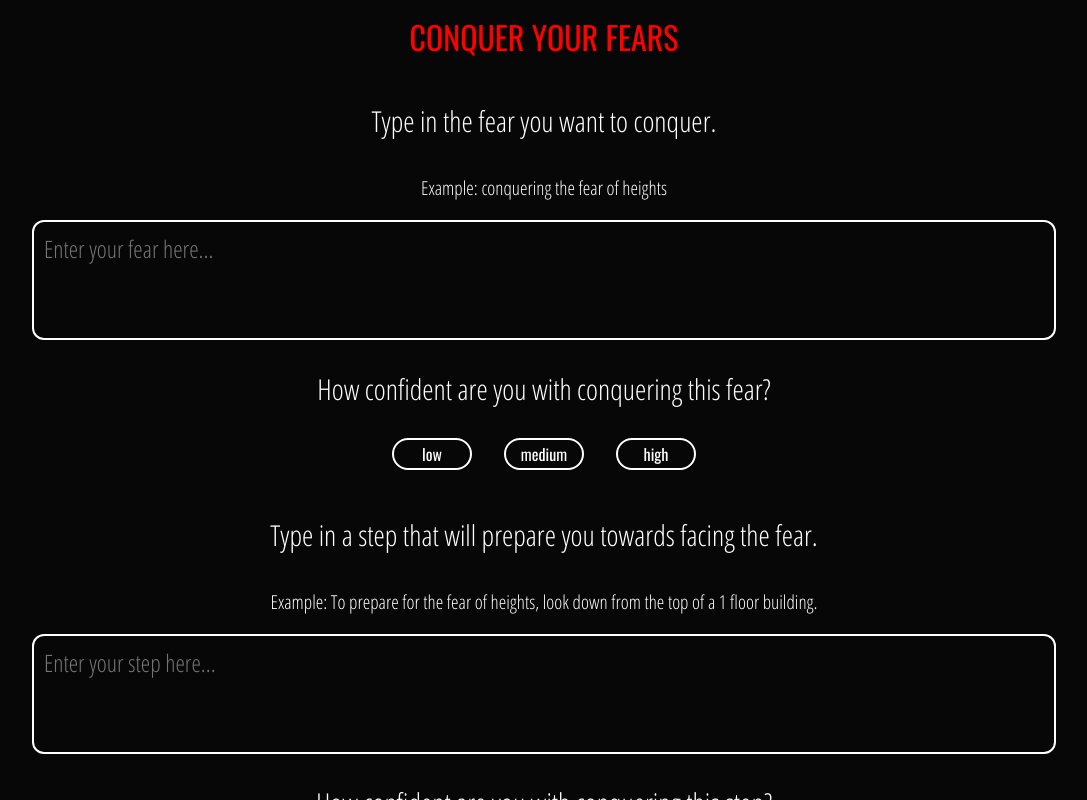
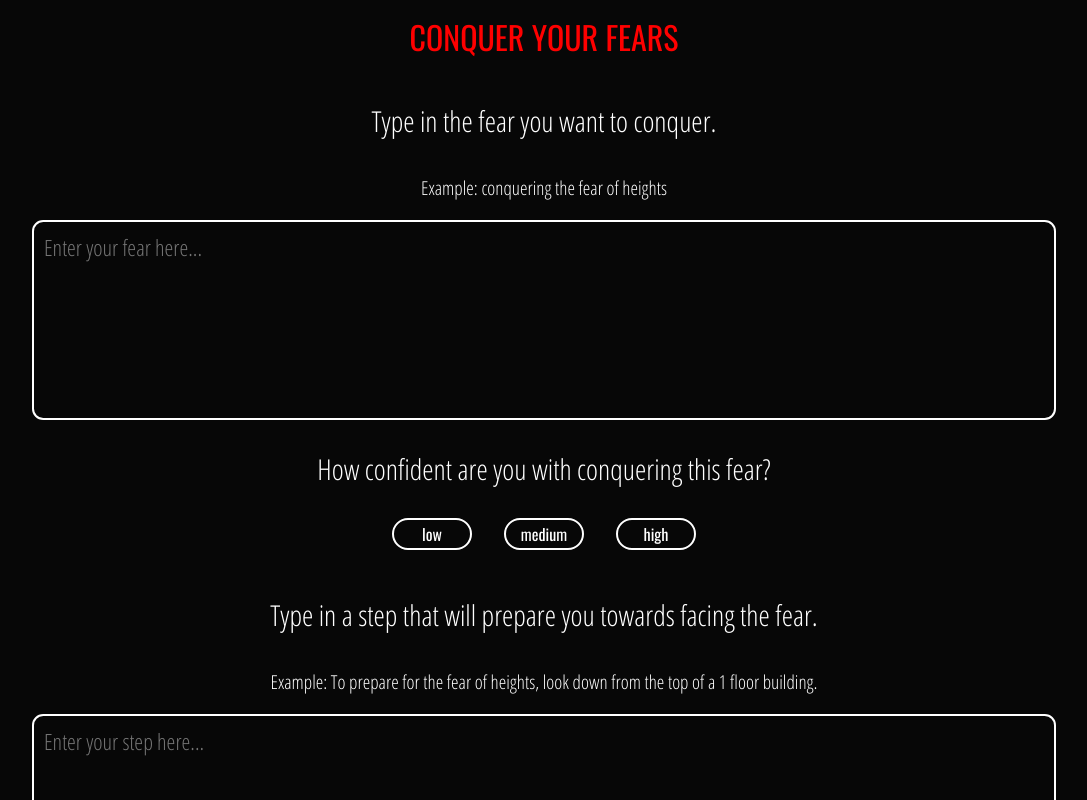
Before and after one commit to joey1pelletier/limit-break, a React (Vite) app in the folder limit-break-app/: page /conquer in a window 1280 px wide. Both pictures are taken after a click on the button "+ NEW FEAR". Shown: the top 800 px of the page, without its empty margins (96-1183 px from the left). Built offline with nearby package versions, Linux system fonts and the light colour scheme; no server answers.

Commit message:
Update App.css

```diff
--- a/limit-break-app/src/App.css
+++ b/limit-break-app/src/App.css
@@ -136,9 +136,9 @@ h1 {
 
 .text-input {
     font-family: "Open Sans Condensed", sans-serif;
-    font-size: 1.5em;
+    font-size: 1.4em;
     width: 80vw;
-    height: 15vh;
+    height: 25vh;
     background-color: #070707;
     color: white;
     outline: none;
```
